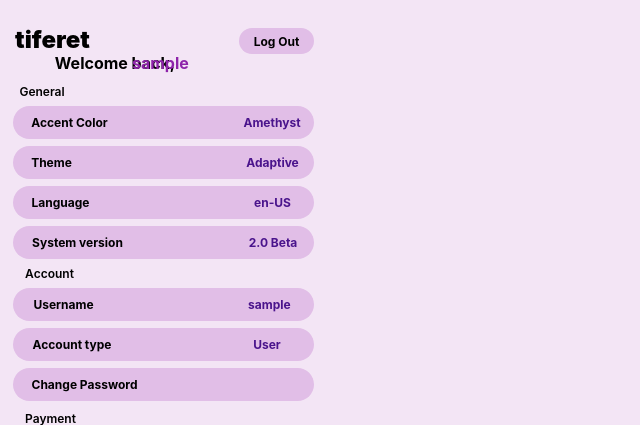
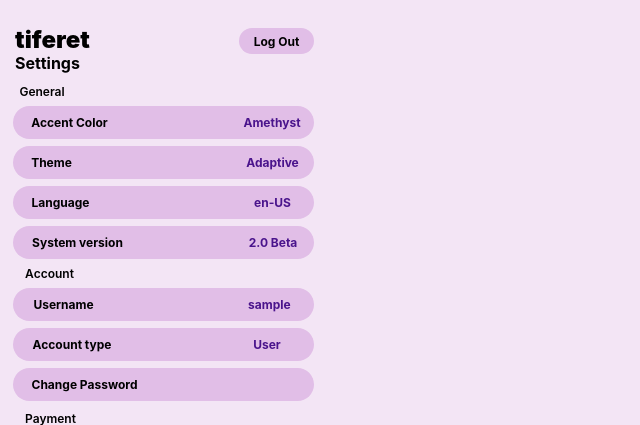
Before and after one commit to SMSOSS/tiferet, a PHP site: page /settings.php in a window 1280 px wide. Shown: the top 425 px of the page, without its empty margins (0-640 px from the left). Run offline with PHP 8.4, Linux system fonts and the light colour scheme; the visitor is signed in with stand-in values (Sample User, id 1); some web fonts are replaced.

Commit message:
tiferet: settings: drop adaptive username
Signed-off-by: Wiley Lau <henloboii@protonmail.ch>

```diff
--- a/settings.php
+++ b/settings.php
@@ -189,23 +189,6 @@ include "assets/vars.php";
             border-radius: 5px;
         }
 
-        username {
-            position: absolute;
-            width: 41px;
-            height: 19px;
-            left: 124px;
-            top: 46px;
-
-            font-family: Inter;
-            font-style: normal;
-            font-weight: bold;
-            font-size: 16px;
-            line-height: 19px;
-            text-align: center;
-
-            color: #8E24AA;
-        }
-
         stitle {
             position: absolute;
             width: 75px;
@@ -225,7 +208,7 @@ include "assets/vars.php";
 
         stext {
             position: absolute;
-            width: 200px;
+            width: 66px;
             height: 19px;
             left: 7px;
             top: 46px;
@@ -235,7 +218,6 @@ include "assets/vars.php";
             font-weight: bold;
             font-size: 16px;
             line-height: 19px;
-            text-align: center;
 
             color: #000000;
         }
@@ -730,22 +712,15 @@ include "assets/vars.php";
 
 <body>
     <stitle>tiferet</stitle>
-    <?php
-    if (isset($_SESSION['loggedin'])) {
-        echo "<stext>Welcome back, </stext>";
-        echo "<username>$username</username>";
-    } else {
-        echo "<stext>Please login to continue.</stext>";
-    }
-    ?>
+    <stext>Settings</stext>
 
     <form method="post">
         <input type="submit" id="logout" value="Log Out" name="logout">
     </form>
     <?php
-        if (isset($_POST['logout'])){
-            unset($_SESSION['loggedin']);
-        }
+    if (isset($_POST['logout'])) {
+        unset($_SESSION['loggedin']);
+    }
     ?>
     <general>General</general>
     <accent_ctn> </accent_ctn>
```
